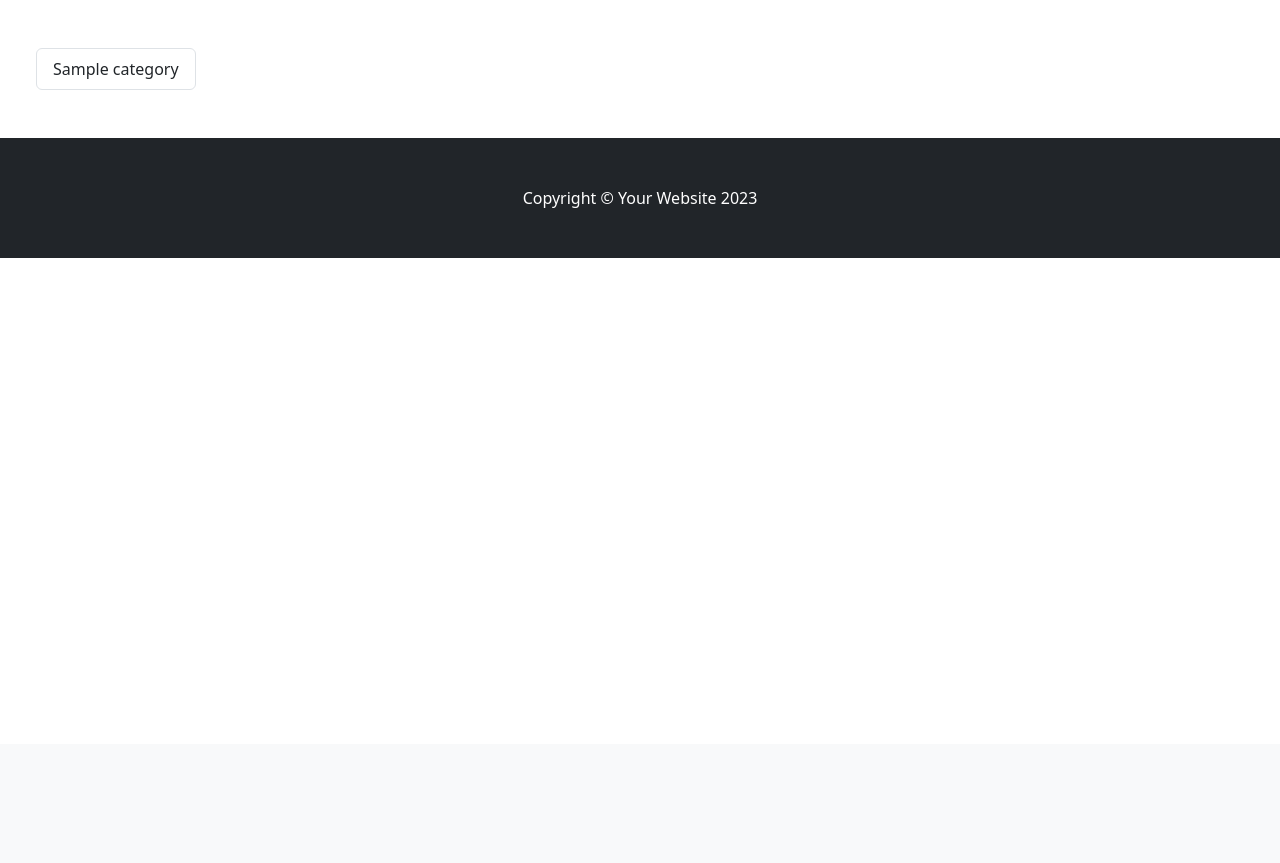
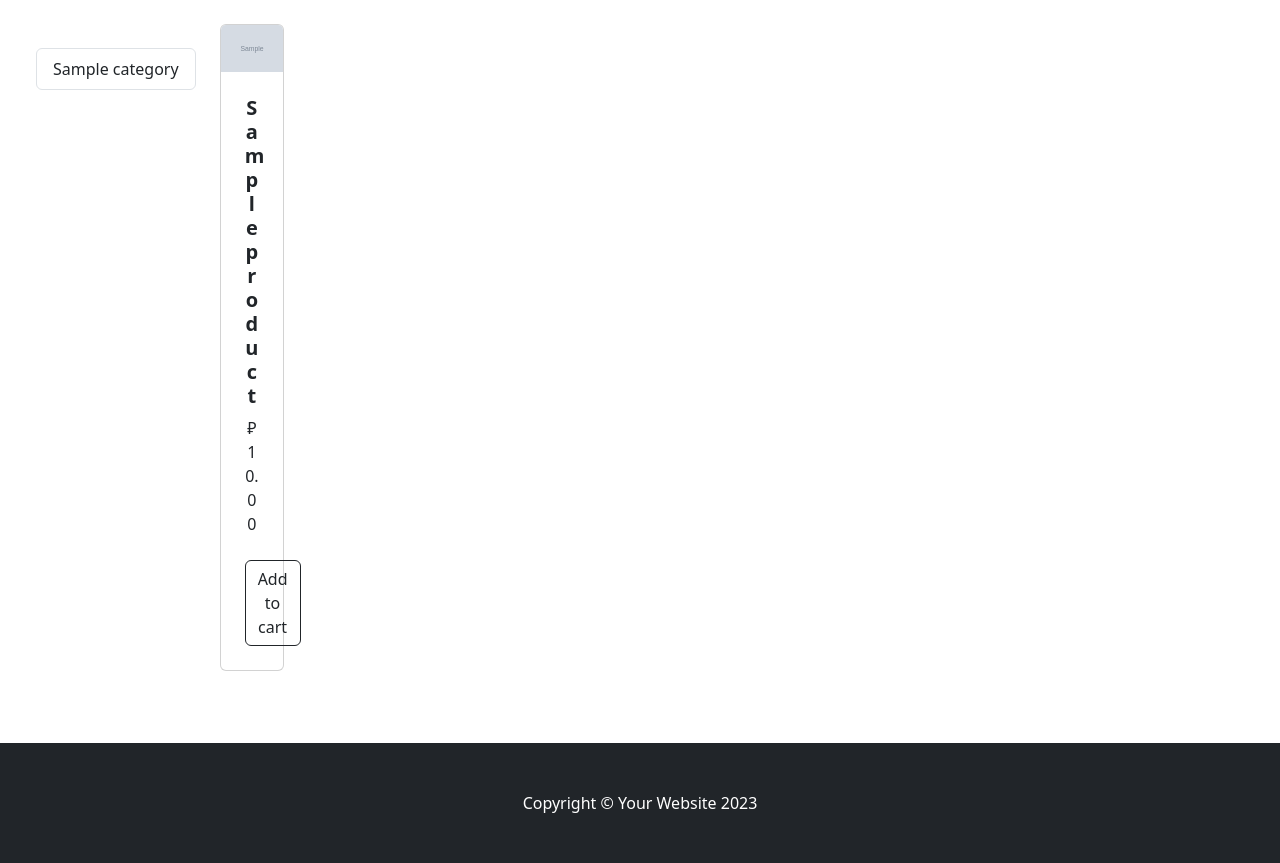
Before and after one commit to ilmush/Shop, a Django app: a page that uses shop/shopApp/templates/category_detail.html in a window 1280 px wide. Shown: the part 56-919 px from the top of the page. Before the commit the page ends 314 px from the top, so only its background shows below. Run offline with Django 4.2, Linux system fonts and the light colour scheme; tables that the repository leaves empty hold one stand-in row (values such as "Sample post"); grey boxes marked "Sample" are stand-in pictures.

Commit message:
displaying categories

```diff
--- a/shop/shopApp/mixins.py
+++ b/shop/shopApp/mixins.py
@@ -1,13 +1,14 @@
 from django.views.generic import View
 from django.views.generic.detail import SingleObjectMixin
 
-from .models import Category, Customer, Cart
+from .models import Category, Customer, Cart, Product
 
 
 class CategoryDetailMixin(SingleObjectMixin):
     def get_context_data(self, **kwargs):
         context = super().get_context_data(**kwargs)
         context['category'] = Category.objects.all()
+        context['category_products'] = Product.objects.filter(category=self.object.id)
         return context
 
 
--- a/shop/shopApp/templates/category_detail.html
+++ b/shop/shopApp/templates/category_detail.html
@@ -2,6 +2,28 @@
 
 {% block content %}
 
-{{ category.name }}
+<div class="row gx-4 gx-lg-5 row-cols-2 row-cols-md-3 row-cols-xl-4">
+    {% for product in category_products %}
+    <div class="col mb-5">
+        <div class="card h-100">
+            <!-- Product image-->
+            <img class="card-img-top" src="{{ product.image.url }}" alt="..." />
+            <!-- Product details-->
+            <div class="card-body p-4">
+                <div class="text-center">
+                    <!-- Product name-->
+                    <h5 class="fw-bolder">{{ product.title }}</h5>
+                    <!-- Product price-->
+                    ₽{{ product.price }}
+                </div>
+            </div>
+            <!-- Product actions-->
+            <div class="card-footer p-4 pt-0 border-top-0 bg-transparent">
+                <div class="text-center"><a class="btn btn-outline-dark mt-auto" href="#">Add to cart</a></div>
+            </div>
+        </div>
+    </div>
+    {% endfor %}
+</div>
 
 {% endblock content %}
```
